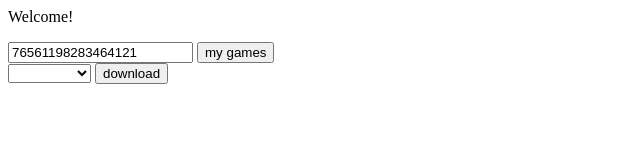
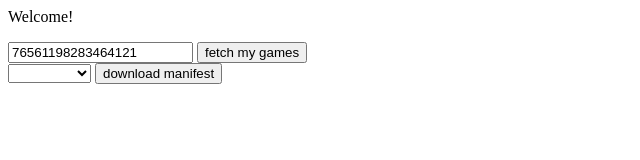
Before and after one commit to sudosaket/steam-appmanifest-generator, a website: page index.html in a window 1280 px wide. Shown: the whole page, without its empty margins (0-640 px from the left). Drawn offline with nearby package versions, Linux system fonts and the light colour scheme.

Commit message:
Update index.html
Changed button names

```diff
--- a/index.html
+++ b/index.html
@@ -6,7 +6,7 @@
     <p>{{ message }}</p>
 
     <input v-model="steamid" placeholder="steam id">
-    <button v-on:click="fetchGameList">my games</button>
+    <button v-on:click="fetchGameList">fetch my games</button>
 
     <br>
 
@@ -16,7 +16,7 @@
       {{ game.name }}
     </option>
   </select>
-    <button v-on:click="generateManifest">download</button>
+    <button v-on:click="generateManifest">download manifest</button>
 </div>
 
 <script src="script.js"></script>
```
